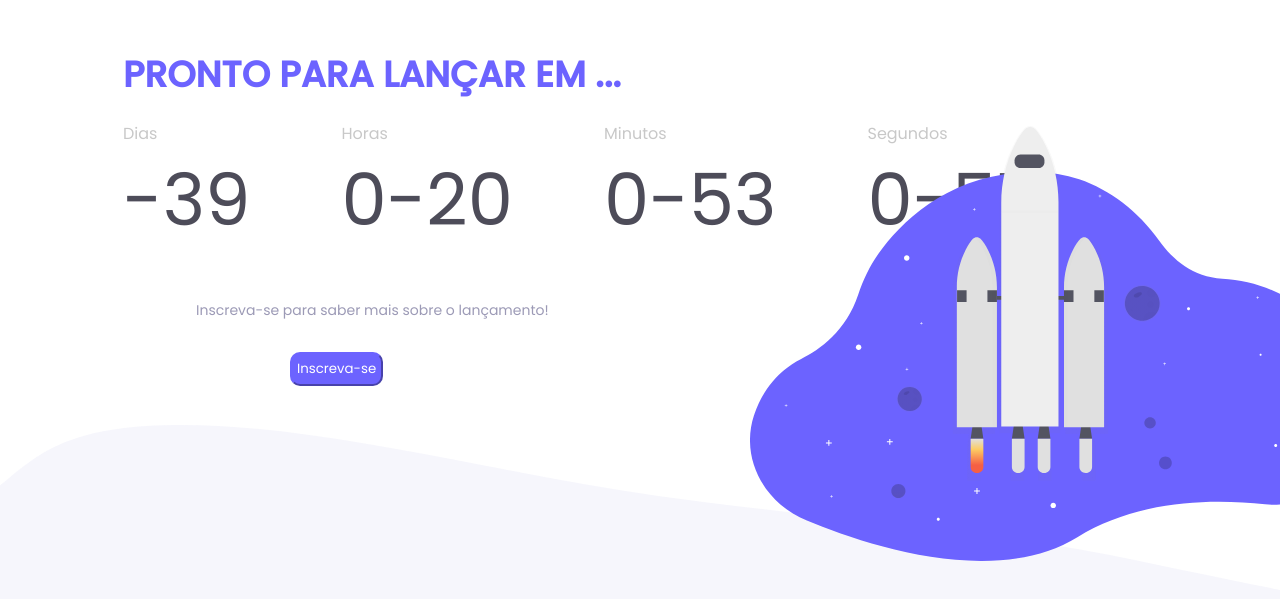
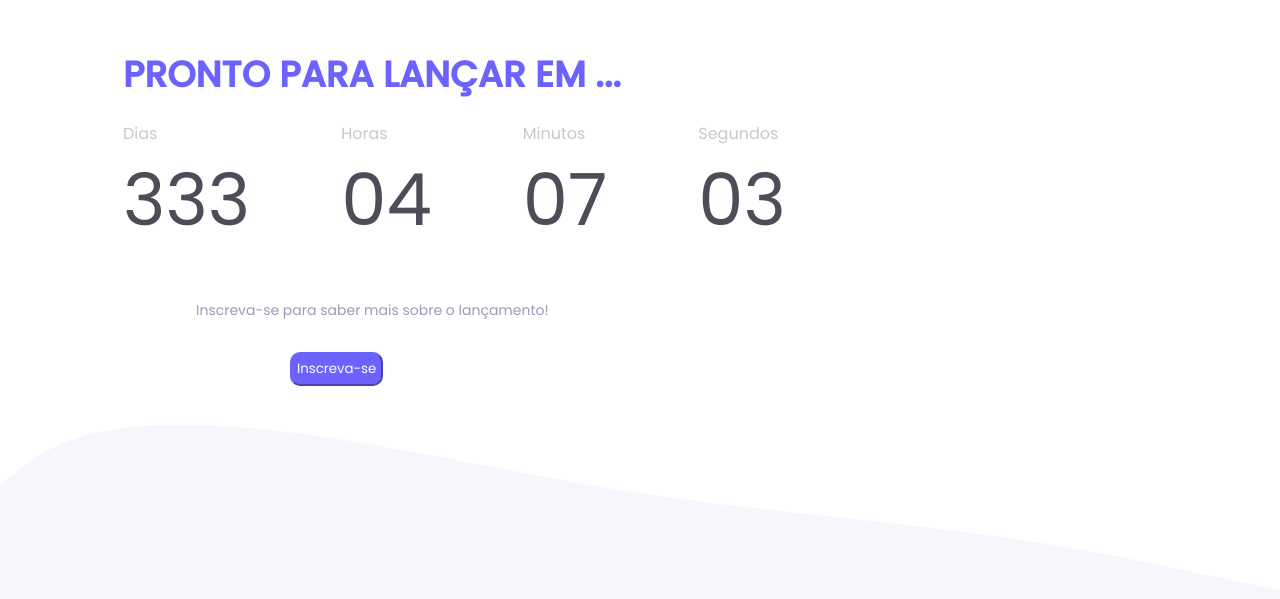
Before and after one commit to VanessaSVieira/Countdown, a plain HTML site: page index.html in a window 1280 px wide. Shown: the part 139-738 px from the top of the page. Drawn offline with Linux system fonts and the light colour scheme.

Commit message:
Add files via upload
Alteração da data + retirada de imagem.

```diff
--- a/index.html
+++ b/index.html
@@ -34,9 +34,12 @@
             <p class="text" id="seconds">0</p>
         </div>
         <div id="img-foguete">
-            <img src="./assets/foguete.svg" alt="Foguete pronto para decolar">
+            <img src="./assets/foguete1.webp" alt="Foguete pronto para decolar">
             </div>
+
     </div>
+
+
 
     <div class="inscricao">
         <p>Inscreva-se para saber mais sobre o lançamento!</p>
--- a/main.js
+++ b/main.js
@@ -4,7 +4,7 @@ const minsEl = document.getElementById("mins");
 const secondsEl = document.getElementById("seconds");
 
 function countdown() {
-    const lancamentoDate = new Date('2022-12-24T00:00:00');
+    const lancamentoDate = new Date('2023-12-31T00:00:00');
     const currentDate = new Date();
 
     const totalSeconds = (lancamentoDate - currentDate) / 1000;
--- a/style.css
+++ b/style.css
@@ -14,7 +14,7 @@
 
   body img {
     width: 100%;
-    height: auto;
+    height: 50%;
   }
 
   .frase h1 {
@@ -39,20 +39,8 @@
     color: var(--light-grey);
 }
 
-#timer, #img-foguete {
-  display: flex;
-  flex-direction: row;
-
-}
-
-#img-foguete img {
-  max-width: 607px;
-  max-height: 435px;
-  width: 100%;
-  position: absolute;
-  bottom: 100px;
-  left: 750px;
-
+#img-foguete {
+  display: none;
 }
 
 .text {
```
